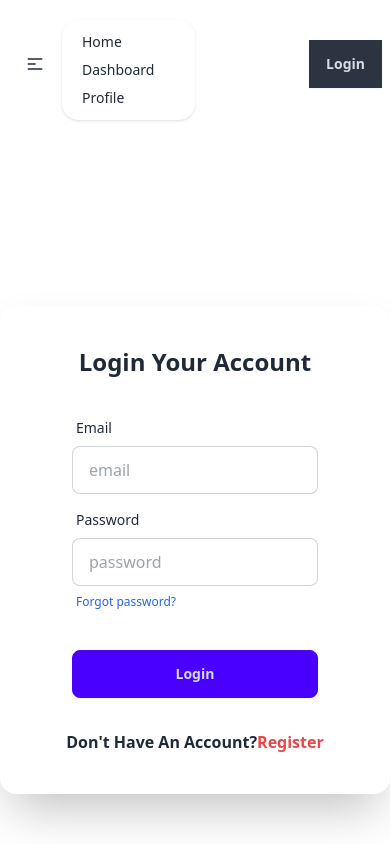
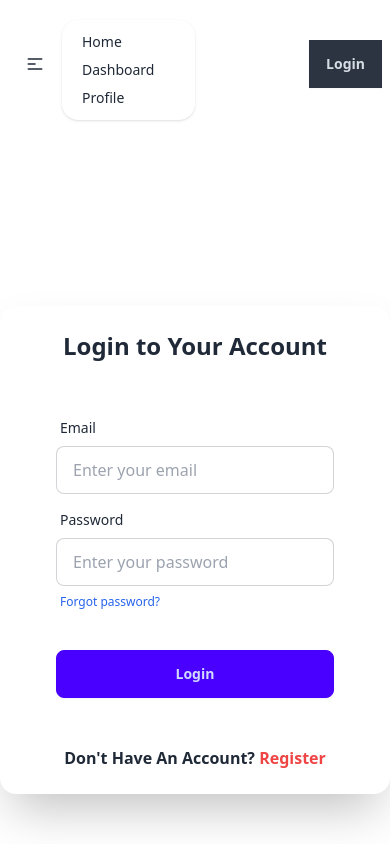
Before and after one commit to DreamerHridoy/Career-Counsel, a React (Vite) app: page /auth/login in a window 390 px wide. Shown: the top 844 px of the page. Built offline with nearby package versions, Linux system fonts and the light colour scheme; no server answers.

Commit message:
will submit now

```diff
--- a/src/pages/Login.jsx
+++ b/src/pages/Login.jsx
@@ -22,10 +22,12 @@ const Login = () => {
     }
 
     userLogin(enteredEmail, password)
-      .then(() => {
+      .then((result) => {
+        const user = result.user;
+        setUser(user);
         toast.success("Login successful! Redirecting...");
         setTimeout(() => {
-          navigate(location?.state || "/");
+          navigate(location?.state?.from || "/");
         }, 2000);
       })
       .catch((error) => {
@@ -44,20 +46,16 @@ const Login = () => {
       });
   };
 
-  const handleForgotPassword = () => {
-    navigate("/auth/forgot-password", { state: { email } });
-  };
-
   return (
     <>
       <Helmet>
-        <title>Login- My Website</title>
+        <title>Login - My Website</title>
       </Helmet>
 
       <div className="min-h-screen flex justify-center items-center">
-        <div className="card bg-base-100 w-full max-w-lg shrink-0 shadow-2xl p-10">
-          <h2 className="text-2xl font-semibold text-center">
-            Login Your Account
+        <div className="card bg-base-100 w-full max-w-lg shrink-0 shadow-2xl p-6 sm:p-10">
+          <h2 className="text-2xl font-semibold text-center mb-4">
+            Login to Your Account
           </h2>
           <form
             onSubmit={(e) => {
@@ -73,7 +71,7 @@ const Login = () => {
               <input
                 type="email"
                 name="email"
-                placeholder="email"
+                placeholder="Enter your email"
                 className="input input-bordered"
                 required
               />
@@ -85,26 +83,26 @@ const Login = () => {
               <input
                 name="password"
                 type="password"
-                placeholder="password"
+                placeholder="Enter your password"
                 className="input input-bordered"
                 required
               />
               <label className="label">
-                <button
-                  type="button"
-                  onClick={handleForgotPassword}
+                <Link
+                  to="/auth/forgot-password"
+                  state={{ email }}
                   className="label-text-alt link link-hover text-blue-600"
                 >
                   Forgot password?
-                </button>
+                </Link>
               </label>
             </div>
             <div className="form-control mt-6">
               <button className="btn btn-primary">Login</button>
             </div>
           </form>
-          <p className="text-center font-semibold">
-            Don't Have An Account?
+          <p className="text-center font-semibold mt-4">
+            Don't Have An Account?{" "}
             <Link className="text-red-500" to="/auth/register">
               Register
             </Link>
--- a/src/provider/AuthProvider.jsx
+++ b/src/provider/AuthProvider.jsx
@@ -1,4 +1,4 @@
-import { createContext, useEffect, useState } from "react";
+import { createContext, useEffect, useState, useMemo } from "react";
 import app from "../firebase/firebase.init";
 import {
   createUserWithEmailAndPassword,
@@ -7,8 +7,7 @@ import {
   signInWithEmailAndPassword,
   signOut,
 } from "firebase/auth";
-import { toast } from "react-toastify"; // Import toast
-
+import { toast } from "react-toastify";
 import "react-toastify/dist/ReactToastify.css";
 
 export const AuthContext = createContext();
@@ -24,12 +23,13 @@ const AuthProvider = ({ children }) => {
       .then((userCredential) => {
         const user = userCredential.user;
         toast.success(
-          "Account created successfully! Welcome, " + user.displayName
+          "Account created successfully! Welcome, " +
+            (user.displayName || user.email)
         );
         setUser(user);
       })
       .catch((error) => {
-        const errorMessage = error.message;
+        const errorMessage = error.message || "Something went wrong.";
         toast.error("Error creating account: " + errorMessage);
       })
       .finally(() => {
@@ -42,11 +42,11 @@ const AuthProvider = ({ children }) => {
     return signInWithEmailAndPassword(auth, email, password)
       .then((userCredential) => {
         const user = userCredential.user;
-        toast.success("Welcome back, " + user.displayName);
+        toast.success("Welcome back, " + (user.displayName || user.email));
         setUser(user);
       })
       .catch((error) => {
-        const errorMessage = error.message;
+        const errorMessage = error.message || "Something went wrong.";
         toast.error("Error logging in: " + errorMessage);
       })
       .finally(() => {
@@ -62,7 +62,7 @@ const AuthProvider = ({ children }) => {
         setUser(null);
       })
       .catch((error) => {
-        const errorMessage = error.message;
+        const errorMessage = error.message || "Something went wrong.";
         toast.error("Error logging out: " + errorMessage);
       })
       .finally(() => {
@@ -80,14 +80,17 @@ const AuthProvider = ({ children }) => {
     };
   }, []);
 
-  const authInfo = {
+  const authInfo = useMemo(
+    () => ({
       user,
       setUser,
       createNewUser,
       logOut,
       userLogin,
       loading,
-  };
+    }),
+    [user, loading]
+  );
 
   return (
     <AuthContext.Provider value={authInfo}>{children}</AuthContext.Provider>
```
Lines whose indentation alone changed are shown as unchanged.
